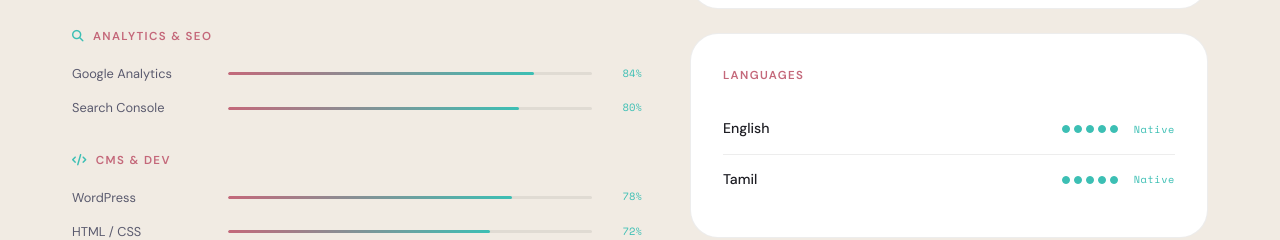
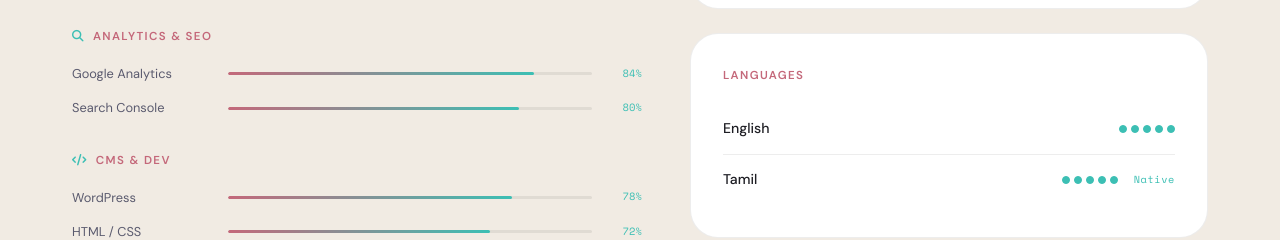
Before and after one commit to ranjanismarketing-prog/portfolio, a plain HTML site: page index.html in a window 1280 px wide. Shown: the part 4731-4971 px from the top of the page. Drawn offline with nearby package versions, Linux system fonts and the light colour scheme.

Commit message:
updated !

```diff
--- a/index.html
+++ b/index.html
@@ -515,7 +515,6 @@
                 <span class="ldot active"></span><span class="ldot active"></span>
                 <span class="ldot active"></span><span class="ldot active"></span><span class="ldot active"></span>
               </div>
-              <span class="lang-level">Native</span>
             </div>
             <div class="lang-row">
               <span class="lang-name">Tamil</span>
```
